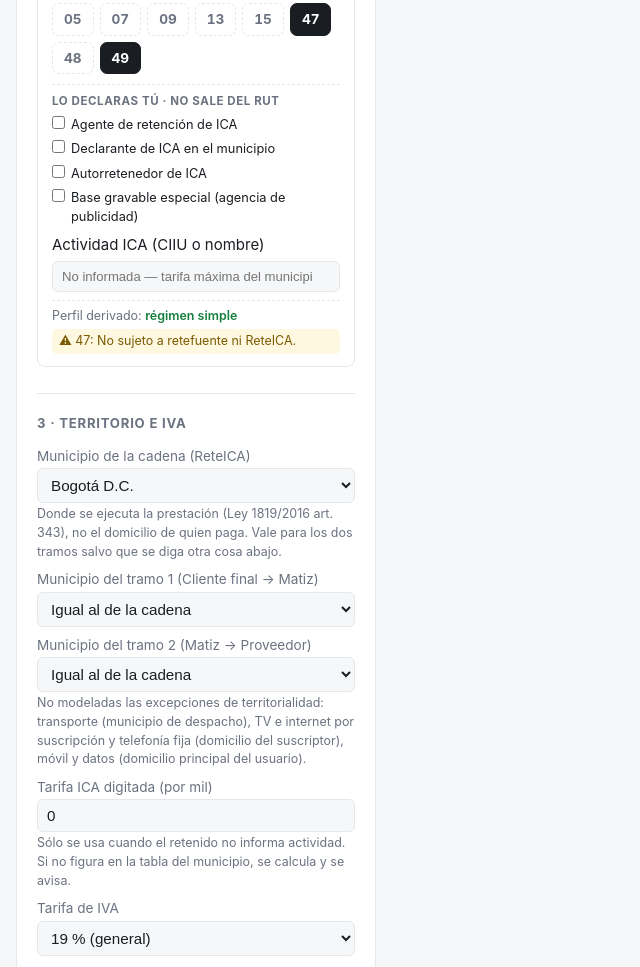
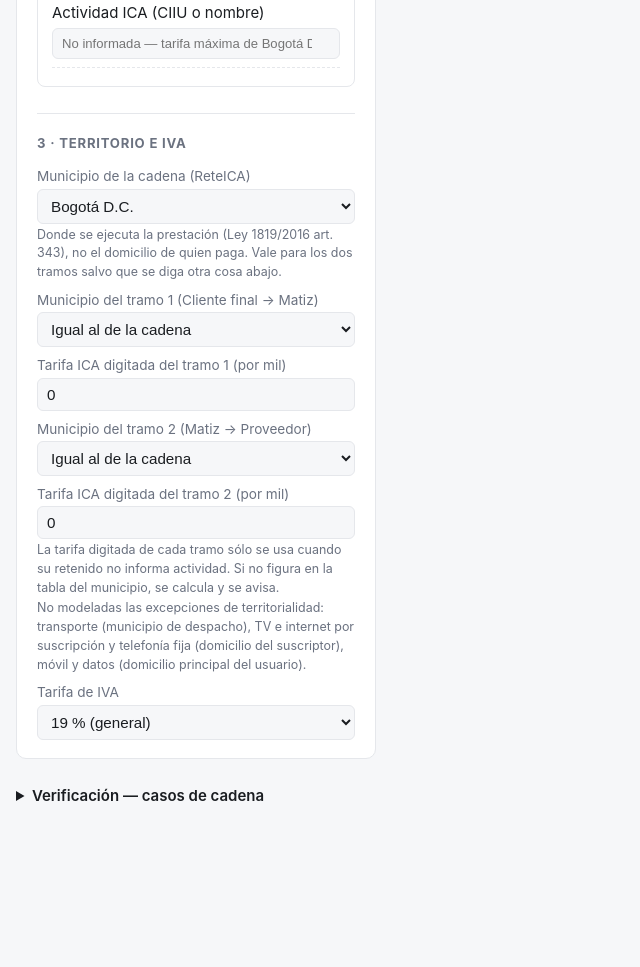
Before and after one commit to yepesasecas/calculadora-retenciones, a website with bundled scripts: page index.html in a window 1280 px wide. Shown: the part 1692-2659 px from the top of the page, without its empty margins (0-640 px from the left). After the commit the page ends 2563 px from the top, so only its background shows below. Built offline with nearby package versions, Linux system fonts and the light colour scheme.

Commit message:
Lo que encontró la revisión: la tarifa digitada, los campos muertos y el aviso
Cuatro defectos reales del código de esta rama, todos de la misma familia —algo
que el motor ya hace por tramo y la pantalla seguía tratando como si fuera de la
cadena.

- **La tarifa digitada era compartida.** Es el mismo error que este spec vino a
  corregir, sobreviviendo en la entrada libre: dos tramos en municipios sin tabla
  cargada quedaban forzados al mismo número escrito a mano. Ahora es de cada
  tramo, y va al lado del municipio del suyo.
- **En Medellín se seguía pidiendo la actividad**, con un desplegable vacío y el
  texto «tarifa máxima del municipio», que allí es falso: la regla es plana y no
  consulta actividades. El campo desaparece donde no se usa.
- **Campos que no podían cambiar ninguna cifra.** Al Cliente final se le pedían
  los tres hechos del retenido y su actividad, y nunca es retenido en esta
  cadena. Cada hecho municipal declara ahora sobre qué punta obra (`lado`), y a
  cada parte se le pregunta sólo lo suyo.
- **La actividad se perdía al cambiar de municipio**: la casilla resolvía contra
  la tabla del tramo, así que una actividad de otra ciudad se leía como «no
  informada» mientras seguía escrita en pantalla. Se resuelve contra todas las
  tablas, y el motor puede dar el aviso que ya tenía — que no figura en la tabla
  de este municipio.

Y tres arreglos de forma: `RETENCIONES` se exporta del dominio en vez de vivir
también en la vista; `tablaDe` y `sinBasesCargadas` recogen dos condiciones sobre
la forma del municipio que estaban repetidas; y la nota que cita el acuerdo de la
tarifa ya no se imprime cuando no hubo ReteICA que explicar.

Co-Authored-By: Claude Opus 5 <noreply@anthropic.com>

```diff
--- a/dominio/cadena.js
+++ b/dominio/cadena.js
@@ -19,8 +19,12 @@ const fmt = n => n.toLocaleString("es-CO");
 // municipios, con reglas y bases mínimas de forma distinta. `municipio` queda
 // como valor por defecto de ambos, para que el caso corriente —todo en una
 // ciudad— siga siendo un solo campo.
-export function calcularCadena({ contrato, margen, concepto, municipio, tarifaICAManual, ivaRate,
+// La tarifa digitada a mano también es de cada leg, y por el mismo motivo que el
+// municipio: dos legs en dos ciudades sin tabla cargada no tienen por qué
+// compartir un número escrito a mano.
+export function calcularCadena({ contrato, margen, concepto, municipio, ivaRate,
                                  municipioLeg1 = municipio, municipioLeg2 = municipio,
+                                 tarifaICAManualLeg1 = 0, tarifaICAManualLeg2 = 0,
                                  clienteFinal, agencia, proveedor }) {
   const ganancia = margen.modo === "fijo"
     ? Math.round(margen.valor)
@@ -38,9 +42,9 @@ export function calcularCadena({ contrato, margen, concepto, municipio, tarifaIC
   // Margen del 100 %: te quedas el contrato completo, no hay subcontrato.
   const sinProveedor = proveedorSubtotal === 0;
 
-  const comun = { concepto, tarifaICAManual };
+  const comun = { concepto };
   const leg1 = calcular({
-    ...comun, subtotal: contrato, municipio: municipioLeg1,
+    ...comun, subtotal: contrato, municipio: municipioLeg1, tarifaICAManual: tarifaICAManualLeg1,
     ivaRate: agencia.responsableIVA ? ivaRate : 0,
     retenedor: clienteFinal, retenido: agencia,
     // Si la Agencia determina su ICA sobre base gravable especial, la retención
@@ -51,7 +55,7 @@ export function calcularCadena({ contrato, margen, concepto, municipio, tarifaIC
     baseReteICA: agencia.baseGravableEspecial ? ganancia : contrato,
   });
   const leg2 = calcular({
-    ...comun, subtotal: proveedorSubtotal, municipio: municipioLeg2,
+    ...comun, subtotal: proveedorSubtotal, municipio: municipioLeg2, tarifaICAManual: tarifaICAManualLeg2,
     ivaRate: proveedor.responsableIVA ? ivaRate : 0,
     retenedor: agencia, retenido: proveedor,
   });
--- a/dominio/perfil.js
+++ b/dominio/perfil.js
@@ -2,25 +2,30 @@ import { COD } from "../datos/responsabilidades.js";
 
 // Los hechos que **no** están en el RUT y que el usuario declara. Son municipales:
 // el RUT es nacional y no puede contenerlos (enmienda de ADR-0001).
+//
+// `lado` dice sobre qué punta de un tramo obra el hecho: hay hechos que sólo
+// importan cuando la parte **practica** la retención y otros sólo cuando se la
+// practican a ella. La vista lo usa para no pedirle a una parte un hecho que en
+// esta cadena no puede cambiar ninguna cifra.
 //
 // `porDefecto` recibe el perfil ya derivado del RUT y devuelve el valor inicial,
 // que el usuario puede cambiar. Ser responsable de IVA es el proxy del régimen
 // común de ICA, al que Bogotá designó agente retenedor en bloque por resolución
 // (DDI-052377/2016, DDI-000305/2020).
 export const HECHOS_MUNICIPALES = [
-  { id: "agenteReteICA", nombre: "Agente de retención de ICA",
+  { id: "agenteReteICA", nombre: "Agente de retención de ICA", lado: "retenedor",
     ayuda: "Lo confiere el municipio por resolución. En Bogotá alcanza a todo el régimen común de ICA.",
     porDefecto: p => p.responsableIVA },
-  { id: "declaranteICAMunicipio", nombre: "Declarante de ICA en el municipio",
+  { id: "declaranteICAMunicipio", nombre: "Declarante de ICA en el municipio", lado: "retenido",
     ayuda: "Junto con gran contribuyente, excluye de ReteICA en los municipios que tienen esa exclusión — Bogotá y Cali sí, Medellín no.",
     porDefecto: () => false },
-  { id: "autorretenedorICA", nombre: "Autorretenedor de ICA",
+  { id: "autorretenedorICA", nombre: "Autorretenedor de ICA", lado: "retenido",
     ayuda: "Habilitado por resolución municipal a retenerse a sí mismo: nadie le practica ReteICA. Distinto del código 15, que es de renta.",
     porDefecto: () => false },
   // Arranca apagada a propósito: que la Agencia califique como agencia de
   // publicidad es un hecho que ningún documento resuelve y que está preguntado
   // (pregunta 16 de `docs/preguntas-contadora.md`).
-  { id: "baseGravableEspecial", nombre: "Base gravable especial (agencia de publicidad)",
+  { id: "baseGravableEspecial", nombre: "Base gravable especial (agencia de publicidad)", lado: "retenido",
     ayuda: "Su ICA se liquida sobre honorarios y comisiones percibidos para sí, no sobre el ingreso bruto (L. 1819/2016 art. 342 par. 1). La retención sigue esa base (D. 271/2002 art. 9). No cambia cómo se factura.",
     porDefecto: () => false },
 ];
--- a/dominio/tarifa-ica.js
+++ b/dominio/tarifa-ica.js
@@ -2,18 +2,21 @@
 // prosa `es-CO`. Ver la nota de ADR-0003 allí.
 const fmt = n => n.toLocaleString("es-CO");
 
-// Busca actividades de la tabla de un municipio por código CIIU o por nombre.
-// Sin consulta devuelve la tabla entera; un municipio sin tabla no tiene ninguna.
+// La tabla de actividades de un municipio, o ninguna: sólo la regla *por
+// actividad* tiene tabla, y un municipio de tarifa plana no consulta actividades.
+export const tablaDe = municipio =>
+  municipio?.regla?.tipo === "actividad" ? municipio.regla.tabla : [];
+
+// Busca actividades por código CIIU o por nombre. Sin consulta, la tabla entera.
 export function buscarActividades(municipio, consulta = "") {
-  const tabla = municipio?.regla?.tipo === "actividad" ? municipio.regla.tabla : [];
+  const tabla = tablaDe(municipio);
   const q = consulta.trim().toLowerCase();
   if (!q) return tabla;
   return tabla.filter(a =>
     a.nombre.toLowerCase().includes(q) || a.ciiu.some(c => c.startsWith(q) || q.startsWith(c)));
 }
 
-export const actividadPorId = (municipio, id) =>
-  (municipio?.regla?.tipo === "actividad" ? municipio.regla.tabla : []).find(a => a.id === id) ?? null;
+export const actividadPorId = (municipio, id) => tablaDe(municipio).find(a => a.id === id) ?? null;
 
 // De dónde sale la tarifa de ReteICA de un tramo: **del municipio y del retenido**,
 // nunca del concepto nacional ni del retenedor. Función pura y expuesta a
@@ -81,6 +84,10 @@ export function resolverTarifaICA({ municipio, retenido = {}, tarifaManual = 0 }
   };
 }
 
+// Un municipio sin bases cargadas no tiene tope que verificar, y hay que decirlo:
+// la cifra sale sin haberse contrastado contra ningún umbral.
+export const sinBasesCargadas = municipio => municipio?.baseMinima?.tipo === "sinCargar";
+
 // La base mínima del municipio para el tramo. La forma cambia entre ciudades:
 // Bogotá y Cali distinguen compras de servicios, Medellín tiene un umbral único.
 // 0 = el municipio no tiene bases cargadas y no hay tope que verificar.
--- a/dominio/tramo.js
+++ b/dominio/tramo.js
@@ -1,4 +1,4 @@
-import { resolverTarifaICA, baseMinimaICA } from "./tarifa-ica.js";
+import { resolverTarifaICA, baseMinimaICA, sinBasesCargadas } from "./tarifa-ica.js";
 
 export const RETEIVA_TARIFA = 0.15; // art. 437-1 ET, tarifa general
 
@@ -61,8 +61,10 @@ function razonReteiva({ retenedor, retenido, iva }) {
   return null;
 }
 
-// Las tres retenciones, en el orden en que se leen en pantalla.
-const RETENCIONES = [["retefuente", "Retefuente"], ["reteica", "ReteICA"], ["reteiva", "ReteIVA"]];
+// Las tres retenciones, en el orden en que se leen en pantalla. Lo exporta el
+// dominio para que la vista pinte las mismas y en el mismo orden, sin repetir la
+// lista ni poder desincronizarse de ella.
+export const RETENCIONES = [["retefuente", "Retefuente"], ["reteica", "ReteICA"], ["reteiva", "ReteIVA"]];
 
 // Motor por leg. Un leg es un par (retenedor, retenido): el retenedor
 // practica las retenciones, al retenido se las practican. La Agencia es retenido
@@ -107,7 +109,7 @@ export function calcular({ subtotal, concepto, ivaRate, retenido, retenedor, mun
   if (!razones.reteica && baseReteICA !== subtotal)
     notas.push(`ReteICA: liquidada sobre la base gravable especial del retenido ($${fmt(baseReteICA)}), no sobre el subtotal facturado ($${fmt(subtotal)}) — L. 1819/2016 art. 342 par. 1 y D. 271/2002 art. 9.`);
   if (!razones.reteica && tarifaICA.aviso) notas.push(`ReteICA: ${tarifaICA.aviso}`);
-  if (!razones.reteica && municipio.baseMinima?.tipo === "sinCargar")
+  if (!razones.reteica && sinBasesCargadas(municipio))
     notas.push("ReteICA: municipio sin bases mínimas cargadas — se aplicó la tarifa sin verificar tope. Confirme las reglas locales.");
   if (!razones.reteiva)
     notas.push("ReteIVA (15 % del IVA) estimado según la matriz de regímenes — regla no verificada contra factura real: confirmar con la contadora.");
--- a/index.html
+++ b/index.html
@@ -180,12 +180,14 @@
       <p class="hint">Donde se ejecuta la prestación (Ley 1819/2016 art. 343), no el domicilio de quien paga. Vale para los dos tramos salvo que se diga otra cosa abajo.</p>
       <label for="muniT1">Municipio del tramo 1 (Cliente final → Matiz)</label>
       <select id="muniT1"></select>
+      <label for="icaTarifaT1">Tarifa ICA digitada del tramo 1 (por mil)</label>
+      <input type="number" id="icaTarifaT1" step="0.01" min="0" value="0">
       <label for="muniT2">Municipio del tramo 2 (Matiz → Proveedor)</label>
       <select id="muniT2"></select>
+      <label for="icaTarifaT2">Tarifa ICA digitada del tramo 2 (por mil)</label>
+      <input type="number" id="icaTarifaT2" step="0.01" min="0" value="0">
+      <p class="hint">La tarifa digitada de cada tramo sólo se usa cuando su retenido no informa actividad. Si no figura en la tabla del municipio, se calcula y se avisa.</p>
       <p class="hint">No modeladas las excepciones de territorialidad: transporte (municipio de despacho), TV e internet por suscripción y telefonía fija (domicilio del suscriptor), móvil y datos (domicilio principal del usuario).</p>
-      <label for="icaTarifa">Tarifa ICA digitada (por mil)</label>
-      <input type="number" id="icaTarifa" step="0.01" min="0" value="0">
-      <p class="hint">Sólo se usa cuando el retenido no informa actividad. Si no figura en la tabla del municipio, se calcula y se avisa.</p>
       <label for="ivaRate">Tarifa de IVA</label>
       <select id="ivaRate">
         <option value="0.19" selected>19 % (general)</option>
--- a/main.js
+++ b/main.js
@@ -1,9 +1,9 @@
 import { CONCEPTOS } from "./datos/conceptos.js";
 import { MUNICIPIOS } from "./datos/municipios.js";
-import { buscarActividades } from "./dominio/tarifa-ica.js";
+import { buscarActividades, tablaDe } from "./dominio/tarifa-ica.js";
 import { COD, esRelevante } from "./datos/responsabilidades.js";
 import { deriveProfile, HECHOS_MUNICIPALES } from "./dominio/perfil.js";
-import { RETEIVA_TARIFA } from "./dominio/tramo.js";
+import { RETEIVA_TARIFA, RETENCIONES } from "./dominio/tramo.js";
 import { calcularCadena } from "./dominio/cadena.js";
 import { CADENA_CASOS } from "./fixtures/cadena.js";
 
@@ -71,11 +71,20 @@ const textoActividad = a =>
   (a.ciiu.length ? ` · CIIU ${a.ciiu.join(" ")}` : "");
 
 // Un desplegable por parte: cada uno lista la tabla del municipio de SU tramo,
-// que después del ticket 06 pueden ser dos ciudades distintas.
+// que después del ticket 06 pueden ser dos ciudades distintas. Donde el municipio
+// retiene a tarifa plana no hay actividad que preguntar —la regla no la consulta—
+// así que el campo entero desaparece en vez de ofrecer una lista vacía.
 function llenarActividades() {
-  for (const party of ["cf", "ag", "pr"])
-    $(`${party}Actividades`).innerHTML = buscarActividades(municipioDeParte[party](), "")
+  for (const party of ["cf", "ag", "pr"]) {
+    if (!ES_RETENIDO[party]) continue;
+    const municipio = municipioDeParte[party]();
+    const tabla = tablaDe(municipio);
+    const campo = $(`${party}Declarados`).querySelector("[data-campo-actividad]");
+    campo.hidden = tabla.length === 0;
+    campo.querySelector("input").placeholder = `No informada — tarifa máxima de ${municipio.nombre}`;
+    $(`${party}Actividades`).innerHTML = tabla
       .map(a => `<option value="${textoActividad(a)}"></option>`).join("");
+  }
 }
 
 // ---- Entradas de responsabilidades del RUT ----
@@ -104,27 +113,36 @@ function initParty(party, defaults) {
 // defecto que calcula el perfil, que puede moverse al cambiar los códigos del RUT.
 const declarados = { cf: {}, ag: {}, pr: {} };
 
-// Los tres se pintan iguales, como los chips del RUT: la tarjeta describe a la
-// parte, no el papel que le toca en esta cadena.
+// A cada parte se le piden los hechos del lado que le toca en esta cadena: el
+// Cliente final sólo practica retenciones, así que los hechos del retenido —y su
+// actividad, que fija la tarifa de quien recibe el pago— no le cambiarían ninguna
+// cifra. Preguntar lo que no se usa invita a creer que se usó.
+const ES_RETENIDO = { cf: false, ag: true, pr: true };
+
 function initDeclarados(party) {
+  const hechos = HECHOS_MUNICIPALES.filter(h => h.lado === "retenedor" || ES_RETENIDO[party]);
   $(`${party}Declarados`).innerHTML =
     `<div class="rotulo">Lo declaras tú · no sale del RUT</div>` +
-    HECHOS_MUNICIPALES.map(h =>
+    hechos.map(h =>
       `<label title="${h.ayuda}">` +
       `<input type="checkbox" data-hecho="${h.id}" data-party="${party}">` +
       `<span>${h.nombre}</span></label>`).join("") +
-    `<span class="campo">Actividad ICA (CIIU o nombre)` +
-    `<input type="text" list="${party}Actividades" data-actividad="${party}"` +
-    ` placeholder="No informada — tarifa máxima del municipio">` +
-    `<datalist id="${party}Actividades"></datalist></span>`;
+    (ES_RETENIDO[party]
+      ? `<span class="campo" data-campo-actividad="${party}">Actividad ICA (CIIU o nombre)` +
+        `<input type="text" list="${party}Actividades" data-actividad="${party}">` +
+        `<datalist id="${party}Actividades"></datalist></span>`
+      : "");
 }
 
-// La casilla guarda el texto de la opción; el id vive aparte. Sin coincidencia,
-// la actividad queda no informada, que es un estado con consecuencia normativa
-// propia (tarifa máxima) y no un error de digitación.
+// La casilla guarda el texto de la opción; el id vive aparte. Se resuelve contra
+// las tablas de **todos** los municipios y no sólo la del tramo, para que una
+// actividad escogida en una ciudad sobreviva al cambio de municipio: entonces el
+// motor puede decir que no figura en la tabla de la nueva, que es lo que pasó, en
+// vez de darla por no informada mientras sigue escrita en pantalla.
 function leerActividad(party) {
-  const texto = $(`${party}Declarados`).querySelector("[data-actividad]").value;
-  const a = buscarActividades(municipioDeParte[party](), "").find(x => textoActividad(x) === texto);
+  const campo = $(`${party}Declarados`).querySelector("[data-actividad]");
+  if (!campo) return null;
+  const a = MUNICIPIOS.flatMap(tablaDe).find(x => textoActividad(x) === campo.value);
   return a ? a.id : null;
 }
 
@@ -211,8 +229,6 @@ function tarifasDe(leg, concepto, retenido) {
     reteiva: `${pct(RETEIVA_TARIFA)} del IVA`,
   };
 }
-
-const RETENCIONES = [["retefuente", "Retefuente"], ["reteica", "ReteICA"], ["reteiva", "ReteIVA"]];
 
 // Una retención con razón no pinta fila (ADR-0004): la razón se enuncia en el
 // panel de notas, una línea por retención que no aplica (ADR-0005). Las tres
@@ -316,7 +332,9 @@ function render() {
   const r = calcularCadena({
     contrato, margen: leerMargen(), concepto, municipio,
     municipioLeg1: municipioLeg(1), municipioLeg2: municipioLeg(2),
-    tarifaICAManual: Number($("icaTarifa").value) || 0, ivaRate,
+    tarifaICAManualLeg1: Number($("icaTarifaT1").value) || 0,
+    tarifaICAManualLeg2: Number($("icaTarifaT2").value) || 0,
+    ivaRate,
     clienteFinal, agencia, proveedor,
   });
 
@@ -336,11 +354,14 @@ function render() {
 
   // Las notas de los dos legs, etiquetadas para no confundirlas.
   // Sin subcontrato el leg 2 no tiene nada que explicar.
+  // De qué acuerdo salió la tarifa aplicada, para poder rastrearla después. Sólo
+  // donde hubo ReteICA: la procedencia de una tarifa que no se usó no explica nada.
+  const fuenteICA = (etiqueta, leg) =>
+    leg.detalle.reteica.razon ? [] : [[etiqueta, `Tarifa de ReteICA: ${leg.tarifaICA.fuente}.`]];
   const notas = [
-    // De qué acuerdo salió la tarifa aplicada, para poder rastrearla después.
-    ["Tramo 1", `Tarifa de ReteICA: ${r.leg1.tarifaICA.fuente}.`],
+    ...fuenteICA("Tramo 1", r.leg1),
     ...r.leg1.notas.map(n => ["Tramo 1", n]),
-    ...(r.sinProveedor ? [] : [["Tramo 2", `Tarifa de ReteICA: ${r.leg2.tarifaICA.fuente}.`]]),
+    ...(r.sinProveedor ? [] : fuenteICA("Tramo 2", r.leg2)),
     ...(r.sinProveedor ? [] : r.leg2.notas.map(n => ["Tramo 2", n])),
   ];
   notesEl.innerHTML = notas.map(([t, n]) => `<div class="note"><b>${t}:</b> ${n}</div>`).join("");
@@ -381,7 +402,7 @@ $("margenModo").addEventListener("change", () => {
 }));
 
 // Otros inputs simples (tarifas, margen en %, selects).
-["concepto", "ivaRate", "icaTarifa", "margenPct"].forEach(id =>
+["concepto", "ivaRate", "icaTarifaT1", "icaTarifaT2", "margenPct"].forEach(id =>
   $(id).addEventListener($(id).tagName === "SELECT" ? "change" : "input", render));
 
 render();
```
Also changed, not shown: test/cadena.test.js (+16 -0 lines).
